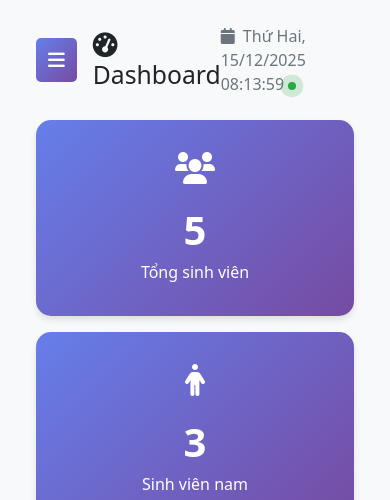
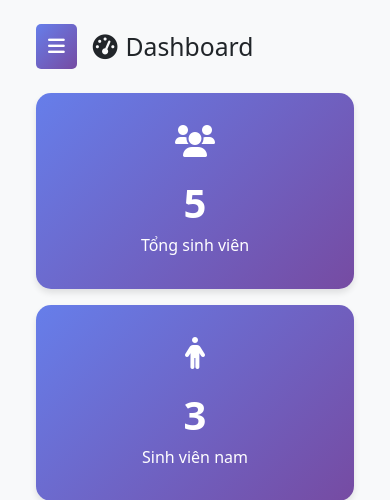
Before and after one commit to quangcaptain26-3/SUPER_STU_WEB, a PHP site: page / in a window 390 px wide. Shown: the top 500 px of the page. Run offline with PHP 8.4, Linux system fonts and the light colour scheme; a user stored in the database is signed in; data comes from the database, SQL or seed files in the repository.

Commit message:
layout compelete clock

```diff
--- a/index.php
+++ b/index.php
@@ -82,6 +82,13 @@
             background: linear-gradient(135deg, #5568d3 0%, #653a8f 100%);
             color: white;
         }
+
+        /* Ẩn đồng hồ trên mobile */
+        @media (max-width: 767.98px) {
+            .header-clock {
+                display: none !important;
+            }
+        }
     </style>
 </head>
 <body>
@@ -151,11 +158,11 @@
                             </button>
                             <h2 class="mb-0"><i class="fas fa-tachometer-alt me-2"></i>Dashboard</h2>
                         </div>
-                        <div class="text-muted">
-                            <i class="fas fa-calendar me-1"></i>
-                            <span class="realtime-datetime"><?php echo date('d/m/Y H:i'); // Hiển thị thời gian lúc tải trang ?></span>
-                            <span class="live-indicator"></span>
-                        </div>
+                    <div class="text-muted header-clock">
+                        <i class="fas fa-calendar me-1"></i>
+                        <span class="realtime-datetime"><?php echo date('d/m/Y H:i'); // Hiển thị thời gian lúc tải trang ?></span>
+                        <span class="live-indicator"></span>
+                    </div>
                     </div>
 
                     <!-- Các thẻ thống kê nhanh, dữ liệu sẽ được điền bởi JavaScript -->
```
